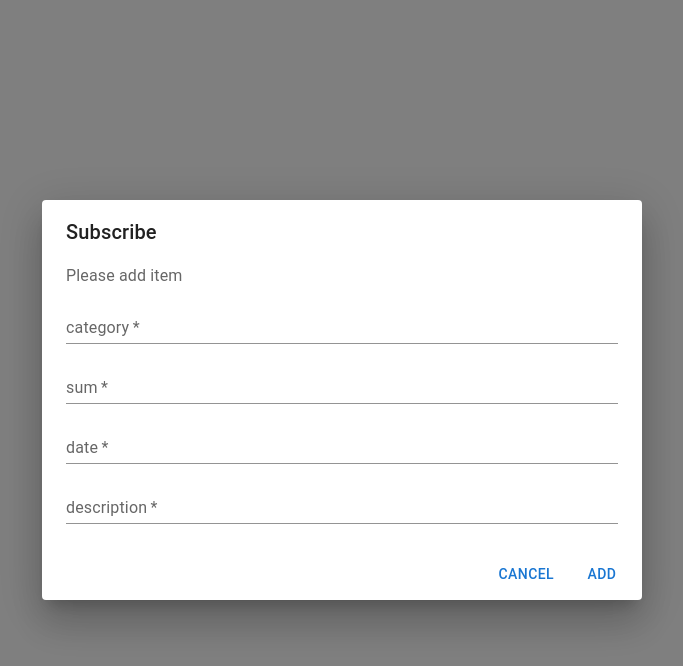
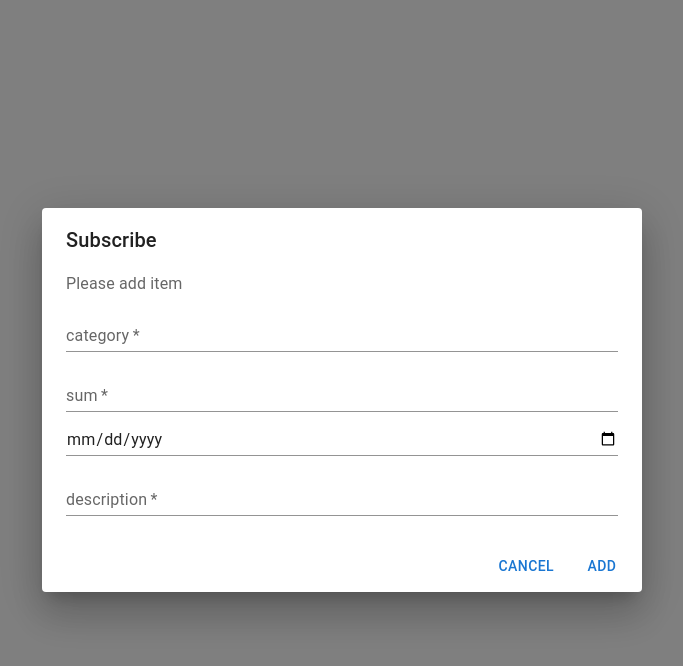
Before and after one commit to Hultyrhik/expanses_calculator_react, a React (Vite) app in the folder vite-project/: page / in a window 1280 px wide. Both pictures are taken after a click on the button "ADD ITEM". Shown: the top 666 px of the page, without its empty margins (298-981 px from the left). Built offline with nearby package versions, Linux system fonts and the light colour scheme.

Commit message:
add calendar

```diff
--- a/vite-project/src/components/ExpenseForm.jsx
+++ b/vite-project/src/components/ExpenseForm.jsx
@@ -79,8 +79,7 @@ export default function ExpenseForm({ AddListItem }) {
             margin="dense"
             id="date"
             name="date"
-            label="date"
-            type="text"
+            type="date"
             fullWidth
             variant="standard"
           />
```
